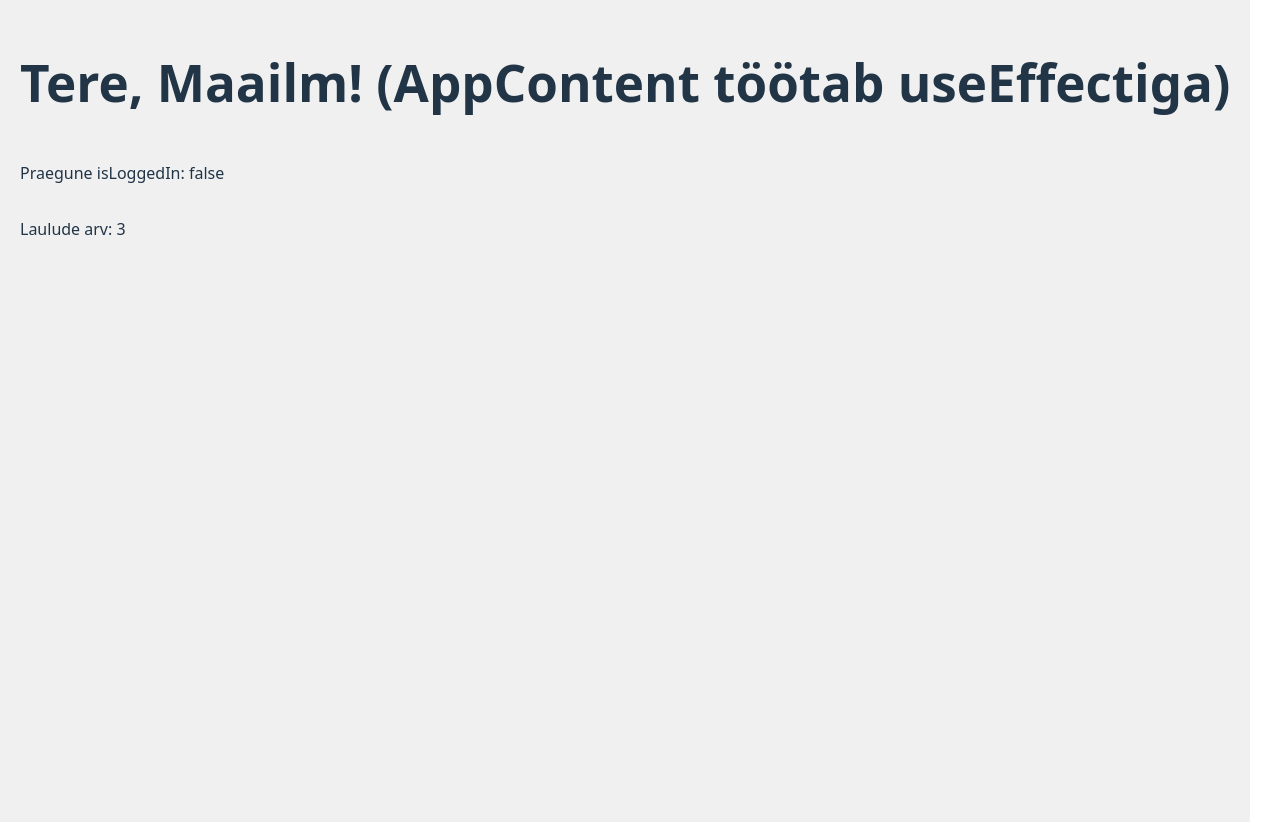
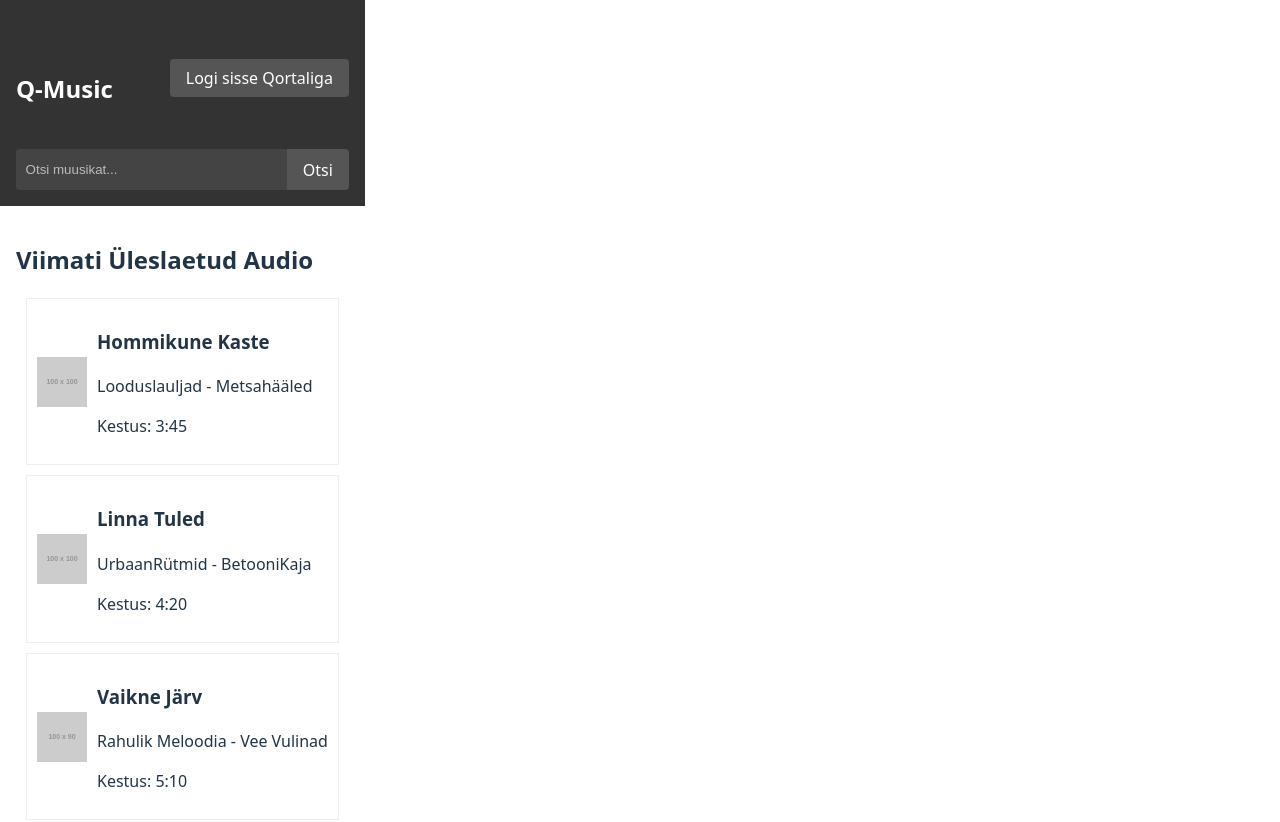
Before and after one commit to iffinland/Q-Music, a React (Vite) app: page / in a window 1280 px wide. Shown: the top 822 px of the page. Built offline with nearby package versions, Linux system fonts and the light colour scheme.

Commit message:
added playlist and player

```diff
--- a/src/App.jsx
+++ b/src/App.jsx
@@ -1,25 +1,23 @@
+// src/App.jsx
 import React, { useState, useEffect } from 'react';
-import { Routes, Route, Link, Navigate, useNavigate } from 'react-router-dom';
-import Header from './components/Header';
-import Player from './components/Player';
-import HomePage from './pages/HomePage';
-import AddMusicPage from './pages/AddMusicPage';
-import CreatePlaylistPage from './pages/CreatePlaylistPage';
-import SearchResultsPage from './pages/SearchResultsPage';
-import { songs as initialMockSongs } from './data/mockSongs'; // Muutsin nime, et vältida konflikti 'songs' state'iga
-import './App.css';
-// import useAuth from './hooks/useAuth';
+import { Routes, Route, Link, Navigate, useNavigate } from 'react-router-dom'; // Veendu, et useNavigate on siin (üks kord)
+import { songs as initialMockSongs } from "./data/mockSongs";
+import Header from './components/Header'; // <--- LISA TAGASI
+import Player from './components/Player';   // <--- LISA TAGASI
+import HomePage from './pages/HomePage'; // <--- LISA TAGASI
+import AddMusicPage from './pages/AddMusicPage'; // Lisame hiljem
+import CreatePlaylistPage from './pages/CreatePlaylistPage'; // Lisame hiljem
+import SearchResultsPage from './pages/SearchResultsPage'; // Lisame hiljem
+// import App from './App';
+import './App.css'; // Kui kasutad
 
-
-// App komponent on välimine kest
 function App() {
-  console.log("App komponent renderdab AppContent'i"); // Lisa see log testiks
-  return (
-    <AppContent />
-  );
+  console.log("App KOMPONENT RENDERDAB AppContent'i");
+  return (<AppContent />);
 }
 
 function AppContent() {
+  const navigate = useNavigate();
   const [selectedSong, setSelectedSong] = useState(null);
   const [isLoggedIn, setIsLoggedIn] = useState(false);
   const [currentUser, setCurrentUser] = useState(null);
@@ -27,20 +25,40 @@ function AppContent() {
 
   useEffect(() => {
     setSongs(initialMockSongs);
-    console.log("AppContent useEffect: Laulud laetud mock-andmetest");
-  }, []); // Tühi sõltuvuste massiiv on siin korrektne
+  }, []);
 
-  // Handlerid on veel väljas
+  // Handlerid lisame järgmises sammus, aga defineerime need tühjadena, et propsid ei annaks viga
+  const handleSelectSong = (song) => { console.log("handleSelectSong kutsutud", song); setSelectedSong(song); };
+  const actualSearchHandler = (query) => { console.log("actualSearchHandler kutsutud", query); navigate(`/search?q=${encodeURIComponent(query)}`); };
+  const handleToggleLoginLogout = () => { console.log("handleToggleLoginLogout kutsutud"); /* Sinu sisse/välja logimise loogika siia */ };
+  const handleNavigateToAction = (path) => { console.log("handleNavigateToAction kutsutud", path); /* Sinu autentimise ja navigeerimise loogika siia */ };
 
-  console.log("AppContent: useEffect lisatud, laulude arv peaks olema > 0");
+
+  console.log("AppContent render: isLoggedIn:", isLoggedIn, "Laulude arv:", songs.length);
 
   return (
-    <div className="app-container"  style={{ padding: '20px', backgroundColor: '#f0f0f0' }}>
-      <h1>Tere, Maailm! (AppContent töötab useEffectiga)</h1>
-      <p>Praegune isLoggedIn: {isLoggedIn.toString()}</p>
-      <p>Laulude arv: {songs.length}</p> {/* Nüüd peaks siin olema mock-laulude arv */}
-      {/* Võid proovida ka laulude nimesid kuvada, et veenduda, et andmed on olemas */}
-      {/* {songs.length > 0 && <ul>{songs.map(s => <li key={s.id}>{s.title}</li>)}</ul>} */}
+    <div className="app-container">
+      <Header
+        isLoggedIn={isLoggedIn}
+        currentUser={currentUser}
+        onLoginLogoutClick={handleToggleLoginLogout}
+        onSearchSubmit={actualSearchHandler}
+        onNavigateToAction={handleNavigateToAction}
+      />
+      <div className="content-wrapper"> {/* Kui sul oli see, siis lisa tagasi */}
+        <main className="main-content">
+          <Routes>
+            <Route path="/" element={<HomePage songs={songs} onSongSelect={handleSelectSong} />} />
+            {/* Lisame teised route'id hiljem */}
+            {/* <Route path="/search" element={<SearchResultsPage />} /> */}
+            {/* <Route path="/add-music" element={isLoggedIn ? <AddMusicPage /> : <Navigate to="/" />} /> */}
+            {/* <Route path="/create-playlist" element={isLoggedIn ? <CreatePlaylistPage /> : <Navigate to="/" />} /> */}
+            <Route path="*" element={<div><h2>404 Lehte ei leitud</h2><Link to="/">Mine avalehele</Link></div>} />
+          </Routes>
+        </main>
+        {/* Külgriba, kui see oli ja tahad tagasi (praegu eemaldatud) */}
+      </div>
+      <Player currentSong={selectedSong} />
     </div>
   );
 }
```
